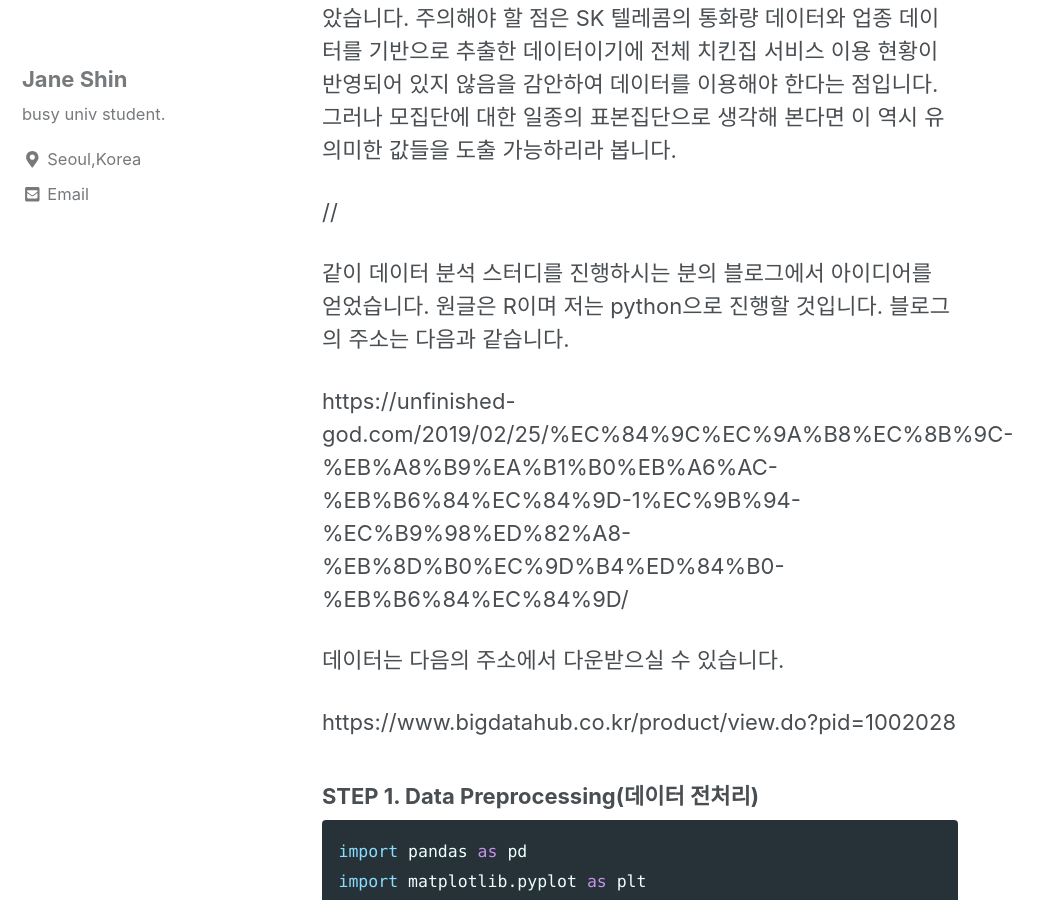
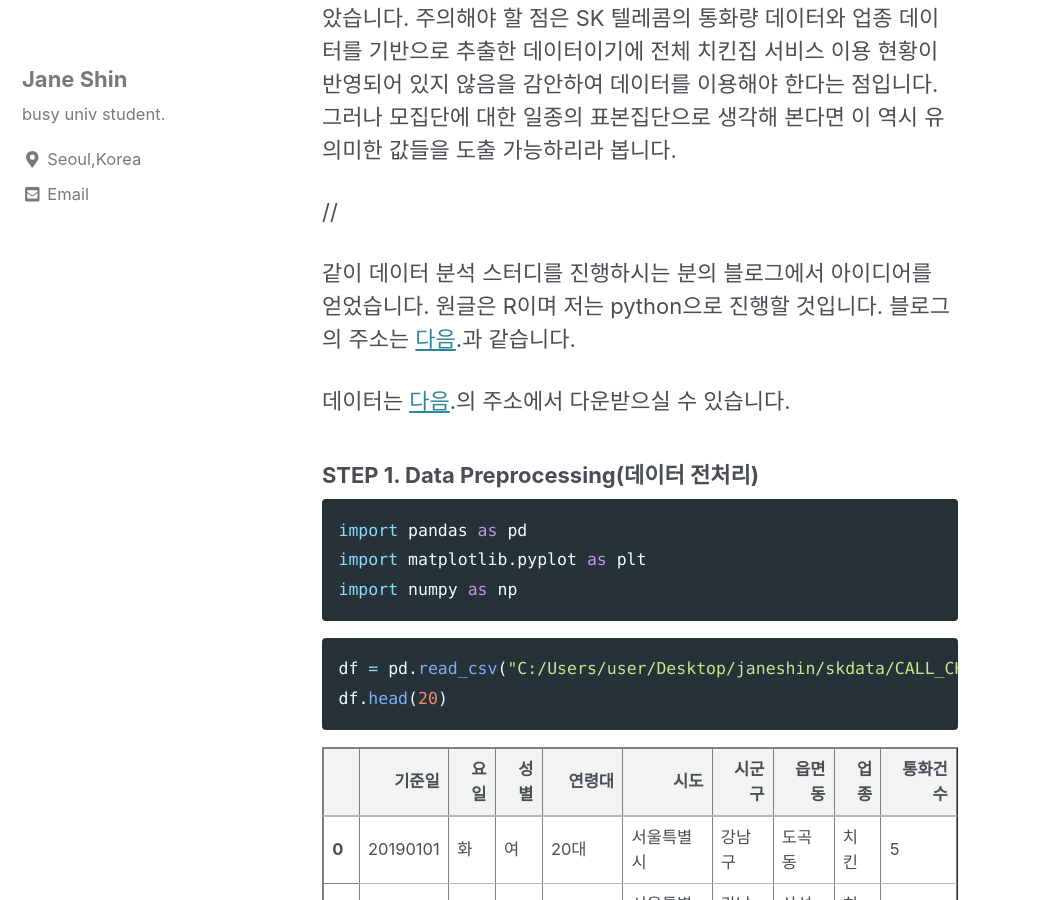
Before and after one commit to janeshin059/janeshin059.github.io, a Jekyll site: the page built from _posts/2019-03-16-Food_analysis_1_chicken.md, in a window 1280 px wide and 900 px high, scrolled down 381 px. Shown: the whole window, without its empty margins (0-1043 px from the left). Built offline with Jekyll 4.4.1, drawn with Linux system fonts in a browser that asks for light colours; cached includes are drawn as plain includes; some of the changed text lies outside the part shown.

Commit message:
Update 2019-03-16-Food_analysis_1_chicken.md

````diff
--- a/_posts/2019-03-16-Food_analysis_1_chicken.md
+++ b/_posts/2019-03-16-Food_analysis_1_chicken.md
@@ -12,14 +12,10 @@ SK data hub는 SK Telecom에서 제공하는 여러 데이터가 모여있는
 
 같이 데이터 분석 스터디를 진행하시는 분의 블로그에서 아이디어를 얻었습니다.
 원글은 R이며 저는 python으로 진행할 것입니다.
-블로그의 주소는 다음과 같습니다.
-
-https://unfinished-god.com/2019/02/25/%EC%84%9C%EC%9A%B8%EC%8B%9C-%EB%A8%B9%EA%B1%B0%EB%A6%AC-%EB%B6%84%EC%84%9D-1%EC%9B%94-%EC%B9%98%ED%82%A8-%EB%8D%B0%EC%9D%B4%ED%84%B0-%EB%B6%84%EC%84%9D/
+블로그의 주소는 [다음](https://unfinished-god.com/2019/02/25/%EC%84%9C%EC%9A%B8%EC%8B%9C-%EB%A8%B9%EA%B1%B0%EB%A6%AC-%EB%B6%84%EC%84%9D-1%EC%9B%94-%EC%B9%98%ED%82%A8-%EB%8D%B0%EC%9D%B4%ED%84%B0-%EB%B6%84%EC%84%9D/).과 같습니다.
 
 
-데이터는 다음의 주소에서 다운받으실 수 있습니다.
-
-https://www.bigdatahub.co.kr/product/view.do?pid=1002028
+데이터는 [다음](https://www.bigdatahub.co.kr/product/view.do?pid=1002028).의 주소에서 다운받으실 수 있습니다.
 
 
 
@@ -350,9 +346,8 @@ df.isnull()
 df.isnull.sum()
 :각 column에 대한 null개수
 
-아래의 링크를 참조하면 됩니다.
+아래의 [링크](https://chartio.com/resources/tutorials/how-to-check-if-any-value-is-nan-in-a-pandas-dataframe/).를 참조하면 됩니다.
 
-https://chartio.com/resources/tutorials/how-to-check-if-any-value-is-nan-in-a-pandas-dataframe/
 
 
 
@@ -819,8 +814,7 @@ groupedBysoccer.sum() #error
 여기서는 soccer_frame의 date와 동일한 df에 있는 date를 찾고 싶은 것입니다.
 이는 soccer_frame의 date와 동일한 row만을 필터링 할 수 있다는 의미입니다.
 
-자세한 자료는 다음을 참조하시면 됩니다.
-https://cmdlinetips.com/2018/02/how-to-subset-pandas-dataframe-based-on-values-of-a-column/
+자세한 자료는 [다음](https://cmdlinetips.com/2018/02/how-to-subset-pandas-dataframe-based-on-values-of-a-column/).을 참조하시면 됩니다.
 
 
 ```python
````
